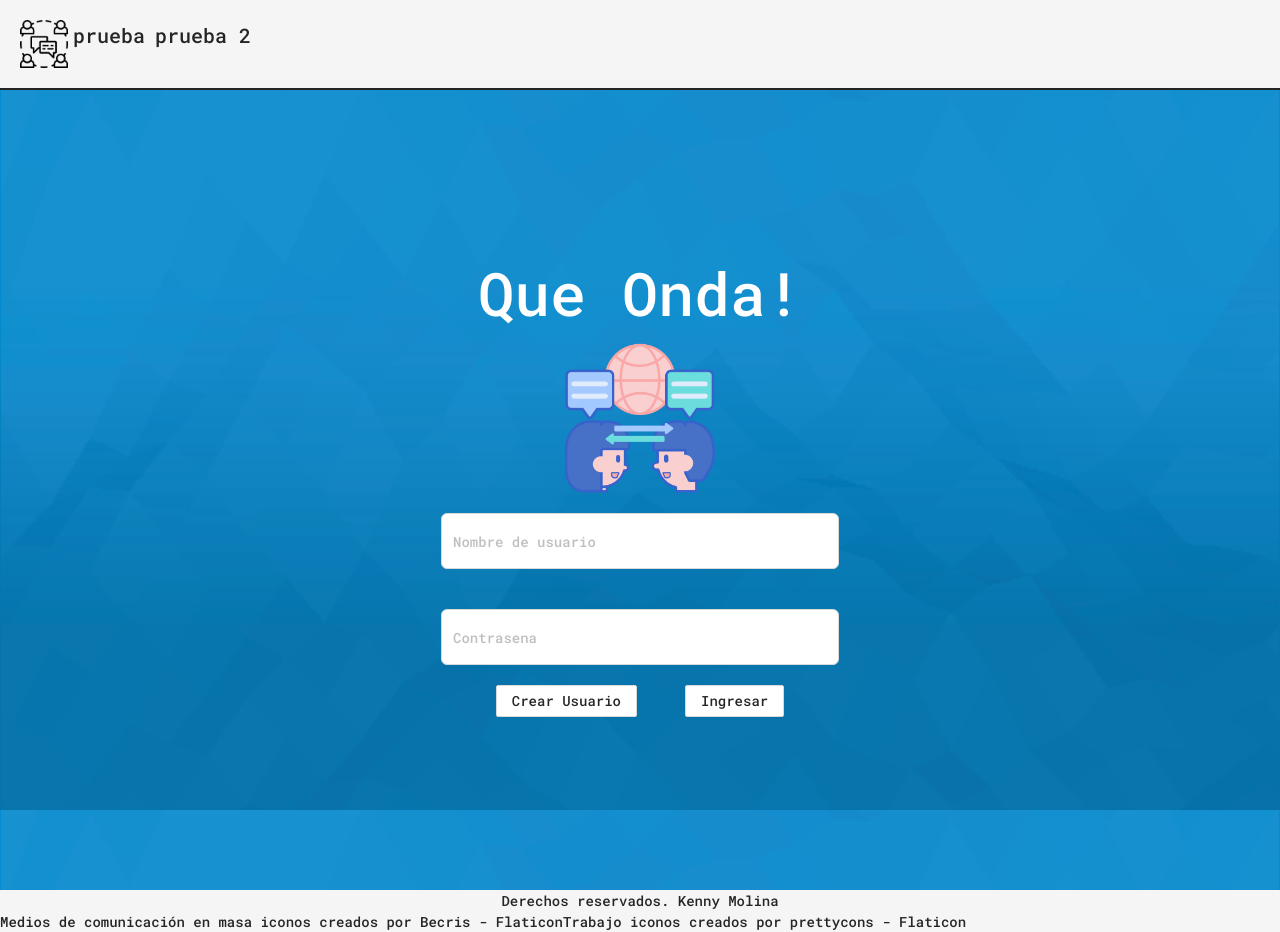
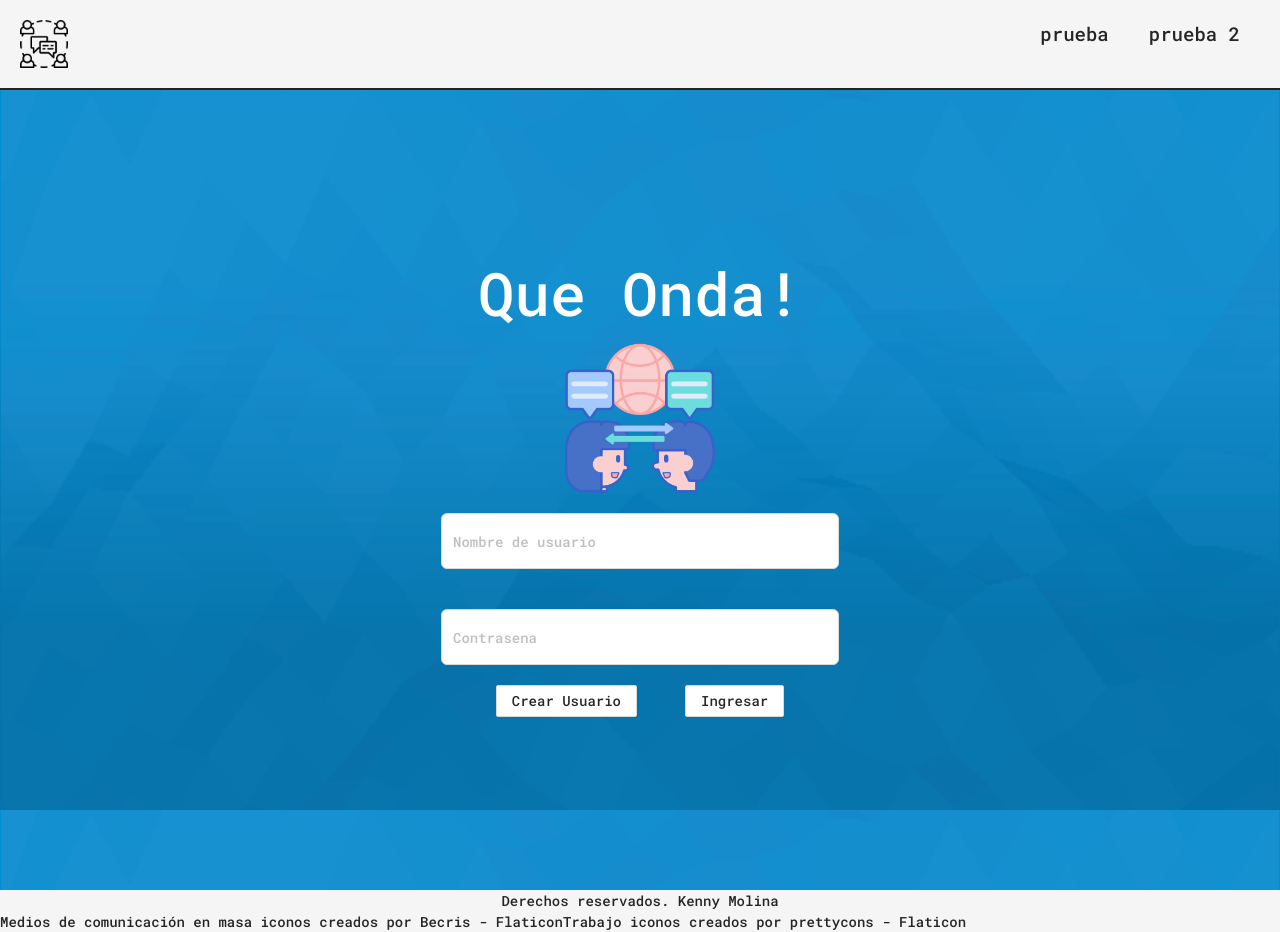
Before and after one commit to xXMolinaXx/chat, a React (Create React App) app: page / in a window 1280 px wide. Built offline with nearby package versions, Linux system fonts and the light colour scheme.

Commit message:
add: css to main layout and login

```diff
--- a/src/styles.css
+++ b/src/styles.css
@@ -12,7 +12,7 @@ html, body{
     font-family: 'Roboto Mono', monospace;
     background-color: whitesmoke;
 }
-.container{
+.my-container{
     display: flex;
     flex-wrap: wrap;
 }
@@ -35,12 +35,17 @@ html, body{
     list-style-type:none;
     border-bottom: solid 2px ;
 }
-
+.li-inline-block{
+    flex-grow: 1;
+    text-align: end;
+}
 .nav .li-inline-block li{
     display: inline-block;
+    font-size: 19px;
+    margin: 0px 20px;
+}
+.nav .li-inline-block li:hover{
     font-size: 20px;
-    padding-left: 5px;
-    padding-right: 5px;
 }
 .hamburger {
     min-height: 30px;
--- a/src/views/CreateUser/CreateUser.jsx
+++ b/src/views/CreateUser/CreateUser.jsx
@@ -46,13 +46,12 @@ const CreateUser = () => {
     return (
         <MainLayout>
             <div
-
                 style={{ backgroundImage: `url('${backgroundImageSVG}')`, backgroundSize: 'fill' }}
-                className={`container h-full ${ screenSize.medium < window.innerWidth && 'centerHorizontalVertical'}`}
+                className={`my-container h-full ${ screenSize.medium < window.innerWidth && 'centerHorizontalVertical'}`}
             >
-                <div className={`p-5 { }`}>
+                <div className='p-5'>
                     <h1 className=' text-6xl text-center text-white'>Que Onda!</h1>
-                    <div className='container centerHorizontal pt-5'>
+                    <div className='my-container centerHorizontal pt-5'>
                         <img src={comunicacionPNG} alt='icono de chat' width={150}/>
                     </div>
                     <Input value={userName} onChange={({ target }) => setUserName(target.value)} className='rounded-md my-5 h-14' placeholder="Nombre de usuario" />
--- a/src/views/layouts/MainLayout.js
+++ b/src/views/layouts/MainLayout.js
@@ -18,7 +18,7 @@ const MainLayout = ({ children }) => {
   return (
     <>
       <header>
-        <nav className="nav container">
+        <nav className="nav my-container">
           <div>
             <img
               src={logo}
```
